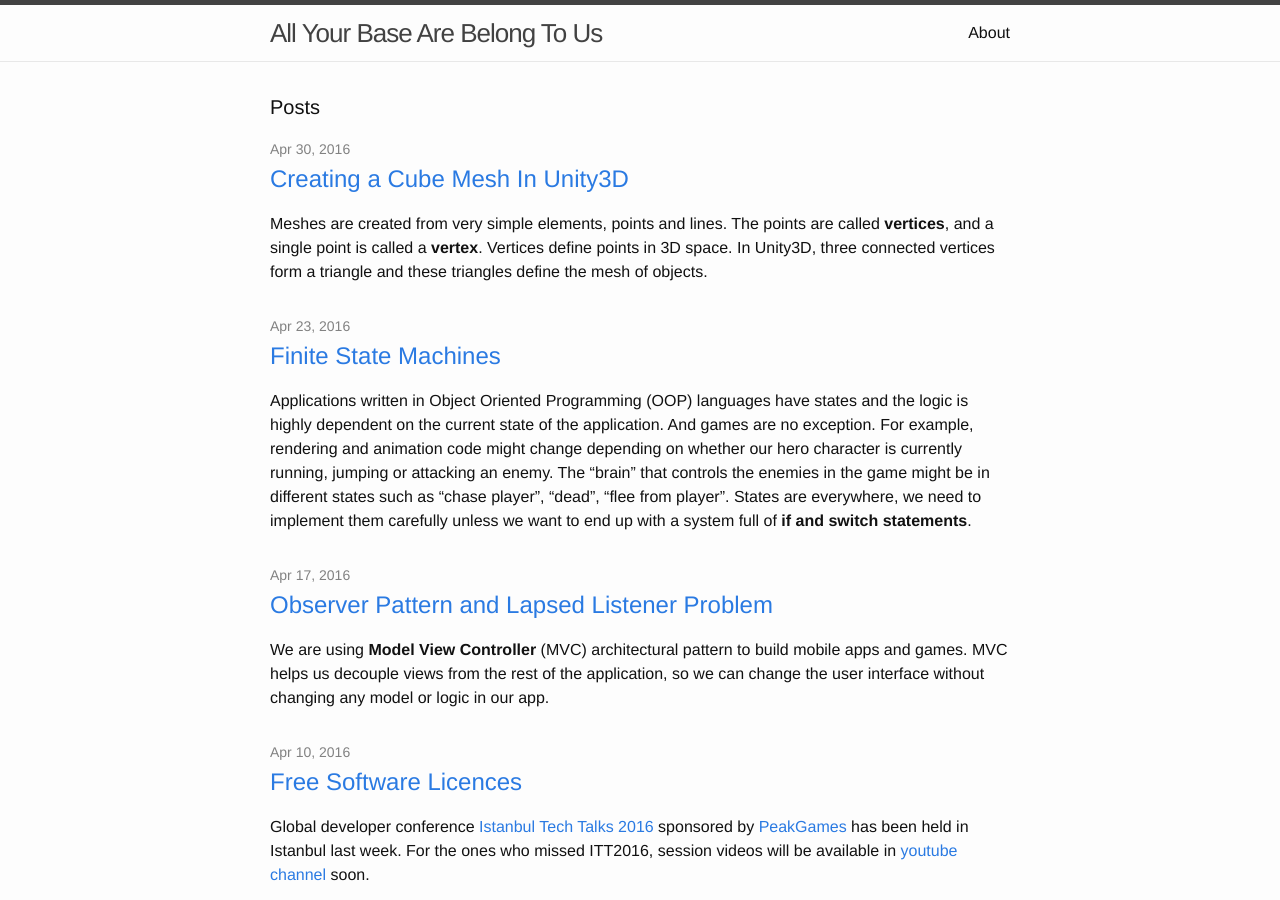
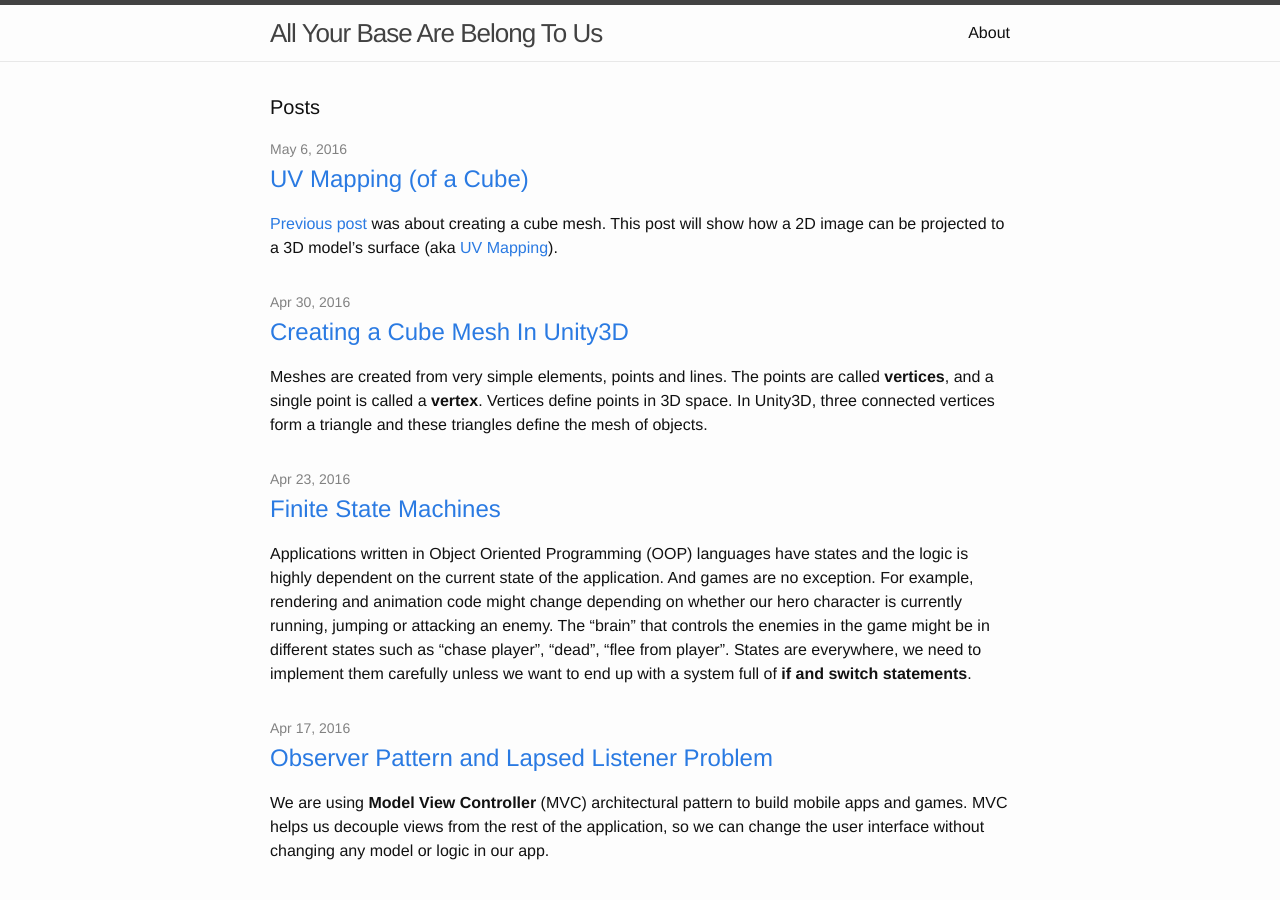
Before and after one commit to ilkinulas/ilkinulas.github.io, a Jekyll site: the page built from index.html, in a window 1280 px wide and 900 px high. Built offline with Jekyll 4.4.1, drawn with Linux system fonts in a browser that asks for light colours; some of the changed lines change nothing that is shown.

Commit message:
uv mapping post

```diff
--- a/_posts/2016-04-30-cube-mesh-in-unity3d.md
+++ b/_posts/2016-04-30-cube-mesh-in-unity3d.md
@@ -56,3 +56,5 @@ Here is the full script. **RequireComponent** attribute automatically adds requi
 And picture below shows the final cube.
 
 ![Cube Vertices](/assets/dynamic_meshes/cube_unity_screenshot.png){: .center-image }
+
+[Next post](/development/unity/2016/05/06/uv-mapping.html) shows how to apply a texture to the cube mesh we have just created.
--- /dev/null
+++ b/_posts/2016-05-06-uv-mapping.md
@@ -0,0 +1,23 @@
+---
+layout: post
+title: UV Mapping (of a Cube)
+categories: development unity
+---
+[Previous post](/development/unity/2016/04/30/cube-mesh-in-unity3d.html) was about creating a cube mesh. This post will show how a 2D image can be projected to a 3D model's surface (aka [UV Mapping](https://en.wikipedia.org/wiki/UV_mapping)).
+
+![Dice Unity](/assets/uv_mapping/dice_unity.png){: .center-image }
+
+**UV**s are simply 2D coordinates that are used by 3D applications (in our case Unity3D) to map a texture to a model. The letters U and V were chosen because X, Y, and Z were already used to denote the axes of objects in 3D space. The U coordinate represents the horizontal axis of the 2D texture, and the V coordinate represents the vertical axis. Below is an unwraped image of a dice and the numbers are the UV coordinates.
+
+![Dice Unwrap](/assets/uv_mapping/dice_unwrap.png){: .center-image }
+
+Normally UV Mapping is done by 3D tools. Making it manually is really complicated and hard to do. This is why I chose a cube which has a few vertices as an example. Below picture (a piece of art :)
+) shows an unwrapped cube. The numbers from 0 to 13 are indices for vertices.
+
+The mesh has an array of Vector2 which is called the **uv** array. The size of the UV array must be the same as the size of the vertices array. (14 in our cube example.) The arrow on each triangle shows the winding order which is counter clockwise, because we are looking inside of the cube which is not visible from the outside. Remember, Unity3D uses clockwise winding order for determining front-facing triangles.
+
+![Cube Vertices](/assets/uv_mapping/cube_vertices.png){: .center-image }
+
+Below code shows how to declare vertices, triangles and UVs. With this information Unity3D can render an unwrapped dice texture on top of our cube mesh.
+
+<script src="https://gist.github.com/ilkinulas/fba238a1e68159a802a8bba0622df1cc.js"></script>
```
Also changed, not shown: assets/uv_mapping/cube_vertices.png (added), assets/uv_mapping/dice_unity.png (added), assets/uv_mapping/dice_unwrap.png (added).
